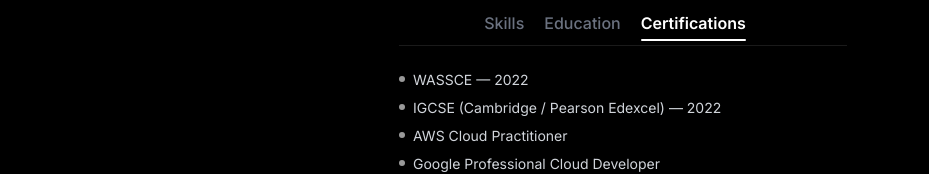
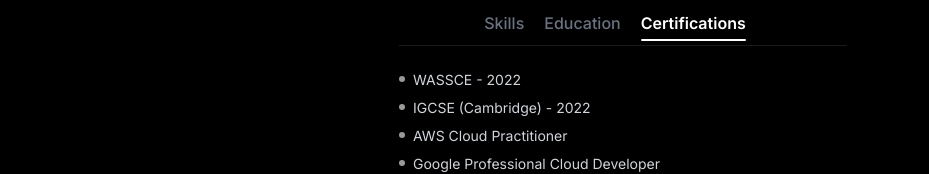
Before and after one commit to Alex-Ojukwu/portfolio, a Next.js app: page / in a window 1280 px wide. Both pictures are taken after a click on the button "Certifications". Shown: the part 1361-1535 px from the top of the page, without its empty margins (17-946 px from the left). Built offline with nearby package versions, Linux system fonts and the light colour scheme.

Commit message:
minor fix

```diff
--- a/src/app/components/AboutSection.jsx
+++ b/src/app/components/AboutSection.jsx
@@ -127,8 +127,8 @@
     content: (
       <ul className="space-y-2 mt-2">
         {[
-          "WASSCE — 2022",
-          "IGCSE (Cambridge / Pearson Edexcel) — 2022",
+          "WASSCE - 2022",
+          "IGCSE (Cambridge) - 2022",
           "AWS Cloud Practitioner",
           "Google Professional Cloud Developer",
         ].map((c) => (
```
